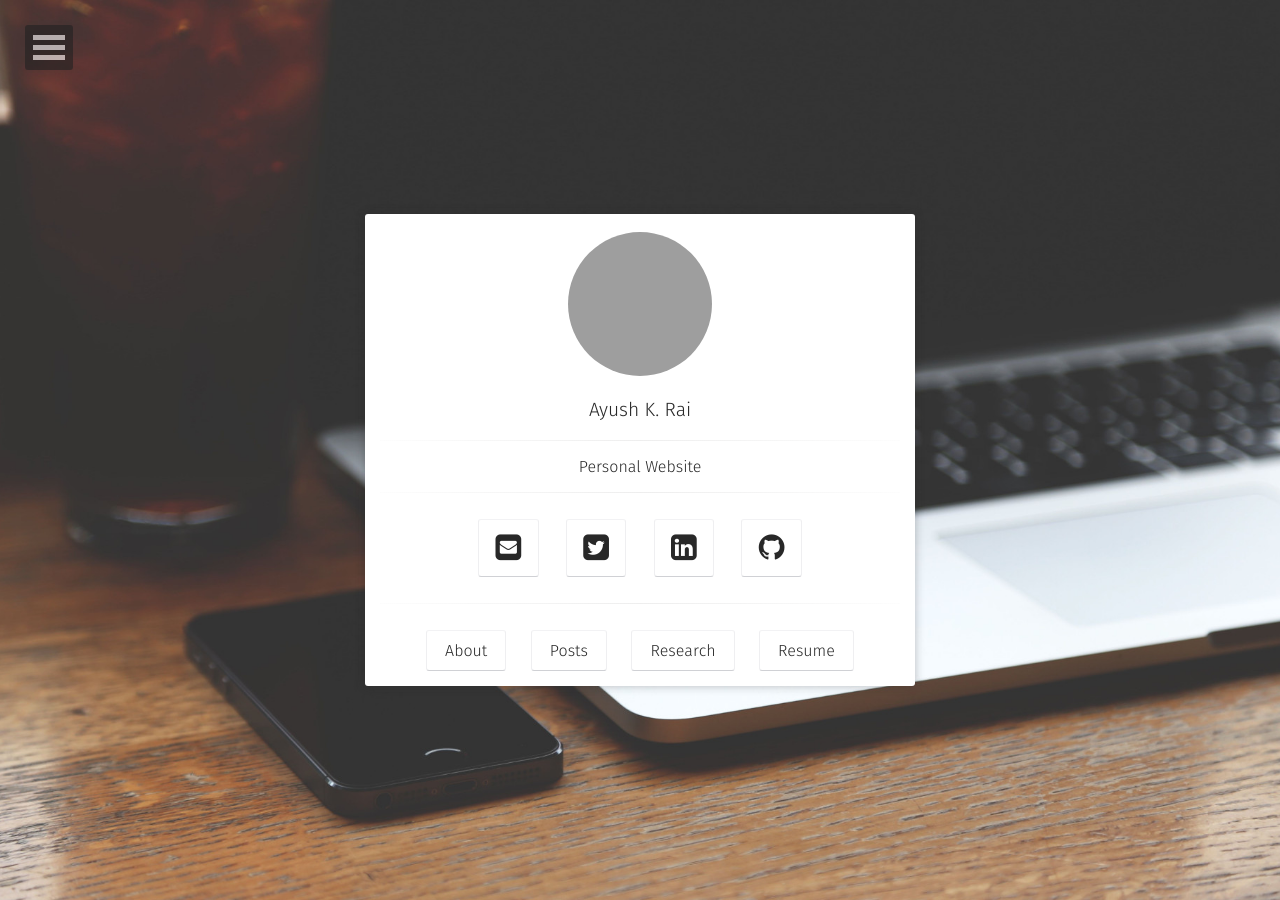
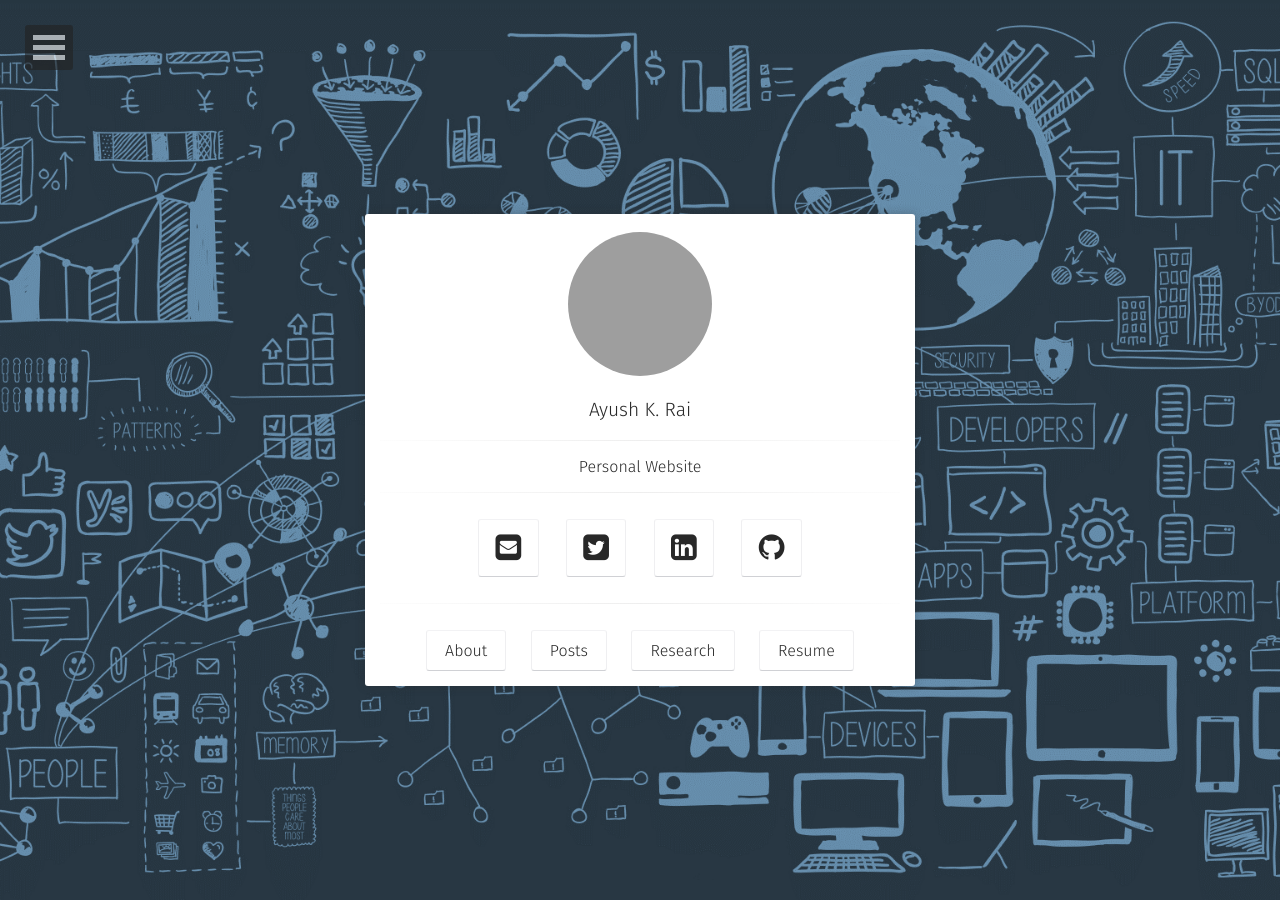
Before and after one commit to rayush7/rayush7.github.io, a Jekyll site: the page built from index.html, in a window 1280 px wide. Built offline with Jekyll 4.4.1, drawn with Linux system fonts in a browser that asks for light colours; some web fonts are replaced; grey boxes are pictures that could not be loaded.

Commit message:
made some changes

```diff
--- a/_config.yml
+++ b/_config.yml
@@ -5,7 +5,7 @@ description:        "My Posts can be found here"
 reading_time:       true
 words_per_minute:   200
 logo:               'assets/img/A_icon.ico'
-background:         'assets/img/placeholder-big.jpg'
+background:         'assets/img/background.png'
 tiled_bg:           false   # Set this true if you want to tile your background image, otherwise it will be covered
 locale:             en_US
 url:                https://rayush7.github.io
```
Also changed, not shown: assets/img/background.png (added).
